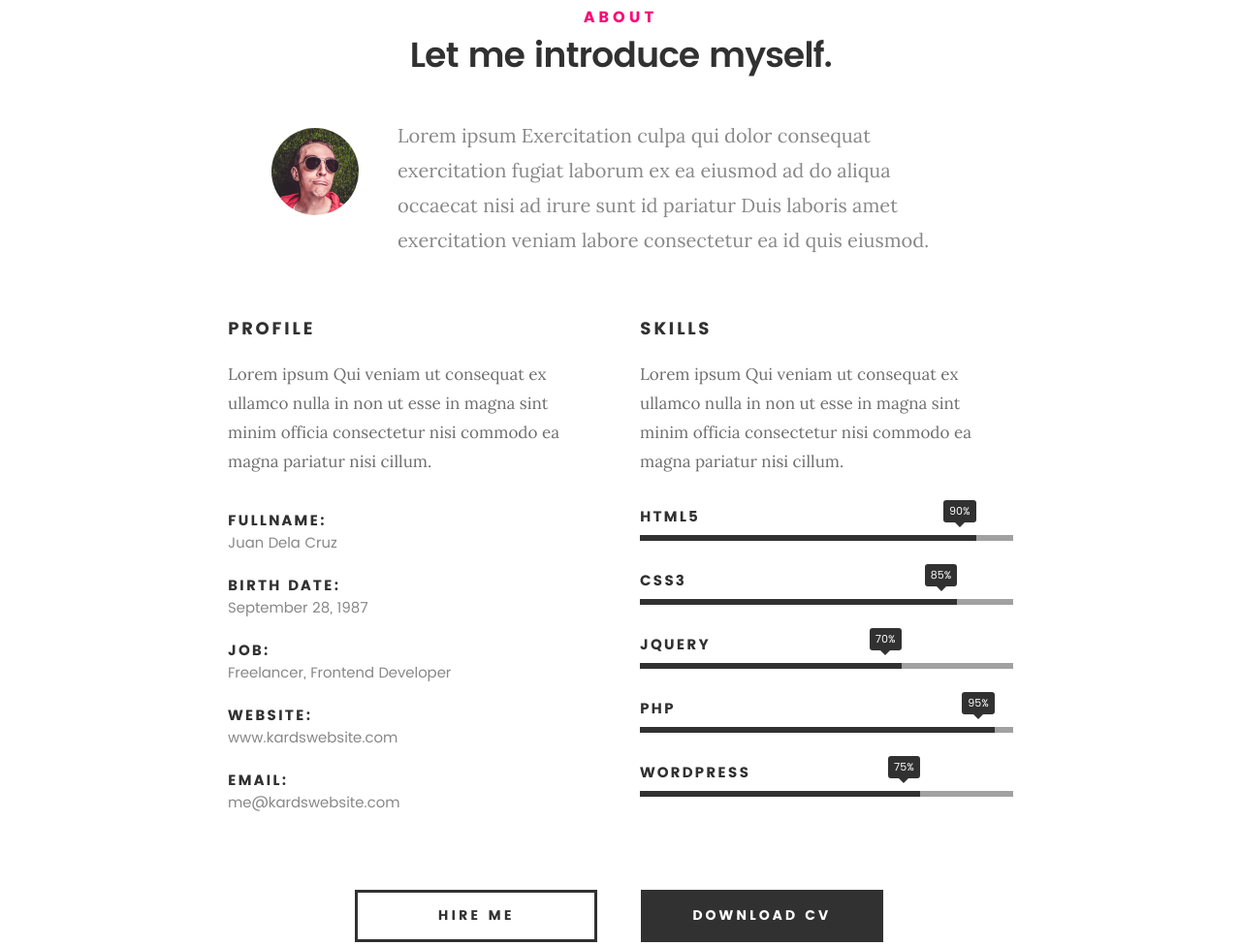
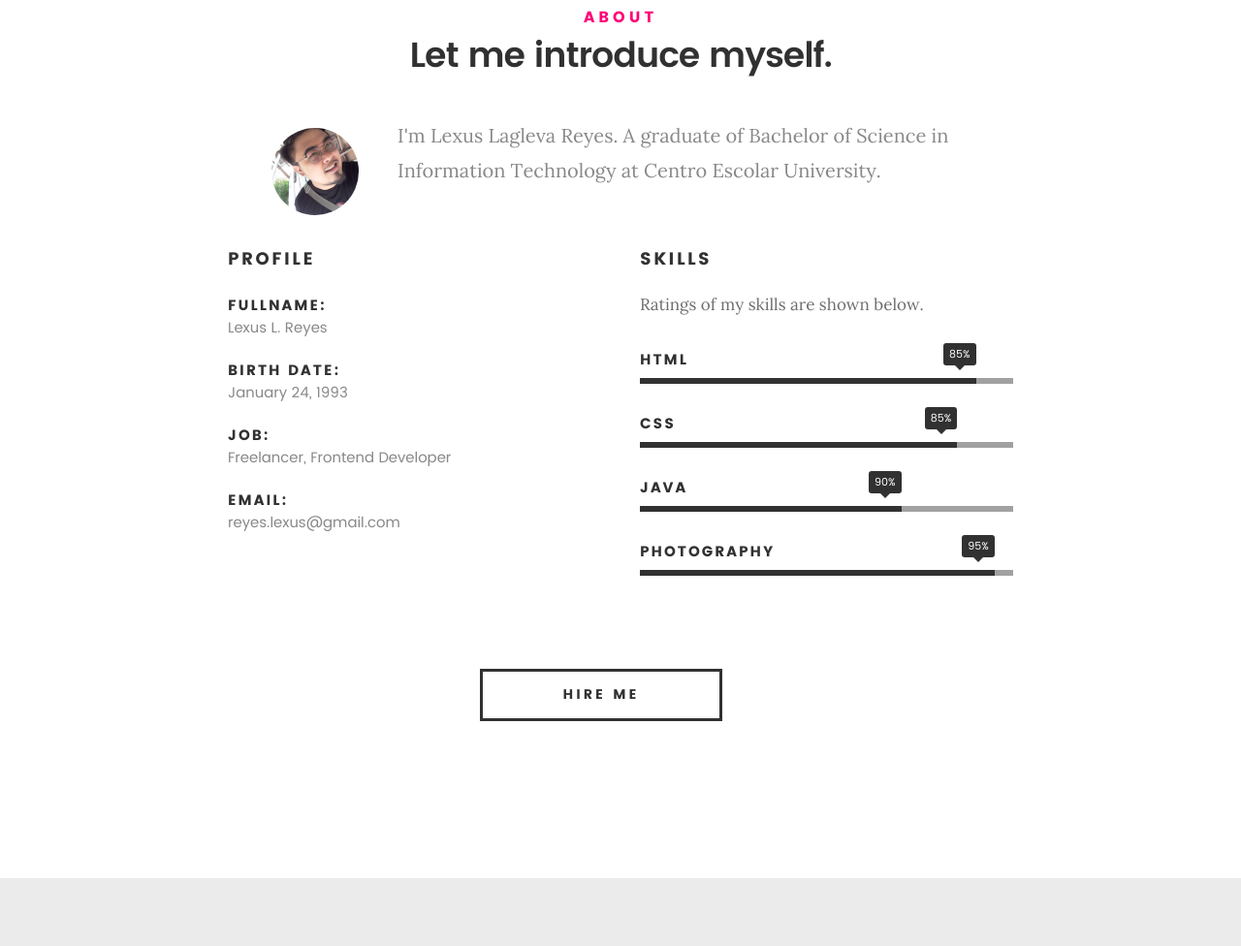
Before and after one commit to chubzielex/WebPage-, a plain HTML site: page index.html in a window 1280 px wide. Shown: the part 917-1893 px from the top of the page at 97% size. Drawn offline with Linux system fonts and the light colour scheme; files whose address does not match are found by name.

Commit message:
edit about me content

```diff
--- a/index.html
+++ b/index.html
@@ -106,9 +106,9 @@
 
    			<div class="intro-info">
 
-   				<img src="images/profile-pic.jpg" alt="Profile Picture">
+   				<img src="images/pp.jpg" alt="Profile Picture">
 
-   				<p class="lead">Lorem ipsum Exercitation culpa qui dolor consequat exercitation fugiat laborum ex ea eiusmod ad do aliqua occaecat nisi ad irure sunt id pariatur Duis laboris amet exercitation veniam labore consectetur ea id quis eiusmod.</p>
+   				<p class="lead">I'm Lexus Lagleva Reyes. A graduate of Bachelor of Science in Information Technology at Centro Escolar University.</p>
    			</div>
 
    		</div>
@@ -119,28 +119,22 @@
    		<div class="col-six tab-full">
 
    			<h3>Profile</h3>
-   			<p>Lorem ipsum Qui veniam ut consequat ex ullamco nulla in non ut esse in magna sint minim officia consectetur nisi commodo ea magna pariatur nisi cillum.</p>
-
    			<ul class="info-list">
    				<li>
    					<strong>Fullname:</strong>
-   					<span>Juan Dela Cruz</span>
+   					<span>Lexus L. Reyes</span>
    				</li>
    				<li>
    					<strong>Birth Date:</strong>
-   					<span>September 28, 1987</span>
+   					<span>January 24, 1993</span>
    				</li>
    				<li>
    					<strong>Job:</strong>
    					<span>Freelancer, Frontend Developer</span>
    				</li>
    				<li>
-   					<strong>Website:</strong>
-   					<span>www.kardswebsite.com</span>
-   				</li>
-   				<li>
    					<strong>Email:</strong>
-   					<span>me@kardswebsite.com</span>
+   					<span>reyes.lexus@gmail.com</span>
    				</li>
 
    			</ul> <!-- /info-list -->
@@ -150,33 +144,26 @@
    		<div class="col-six tab-full">
 
    			<h3>Skills</h3>
-   			<p>Lorem ipsum Qui veniam ut consequat ex ullamco nulla in non ut esse in magna sint minim officia consectetur nisi commodo ea magna pariatur nisi cillum.</p>
+   			<p>Ratings of my skills are shown below.</p>
 
 				<ul class="skill-bars">
 				   <li>
-				   	<div class="progress percent90"><span>90%</span></div>
-				   	<strong>HTML5</strong>
+				   	<div class="progress percent90"><span>85%</span></div>
+				   	<strong>HTML</strong>
 				   </li>
 				   <li>
 				   	<div class="progress percent85"><span>85%</span></div>
-				   	<strong>CSS3</strong>
+				   	<strong>CSS</strong>
 				   </li>
 				   <li>
-				   	<div class="progress percent70"><span>70%</span></div>
-				   	<strong>JQuery</strong>
+				   	<div class="progress percent70"><span>90%</span></div>
+				   	<strong>Java</strong>
 				   </li>
 				   <li>
 				   	<div class="progress percent95"><span>95%</span></div>
-				   	<strong>PHP</strong>
+				   	<strong>Photography</strong>
 				   </li>
-				   <li>
-
-				   	<div class="progress percent75"><span>75%</span></div>
-				   	<strong>Wordpress</strong>
-				   </li>
-
 				</ul> <!-- /skill-bars -->
-
    		</div>
 
    	</div>
@@ -184,7 +171,6 @@
    	<div class="row button-section">
    		<div class="col-twelve">
    			<a href="#contact" title="Hire Me" class="button stroke smoothscroll">Hire Me</a>
-   			<a href="#" title="Download CV" class="button button-primary">Download CV</a>
    		</div>
    	</div>
 
```
Also changed, not shown: images/PP.jpg (added), images/intro-bg.jpg (deleted), images/logo.png (deleted), images/profile-pic.jpg (deleted).
